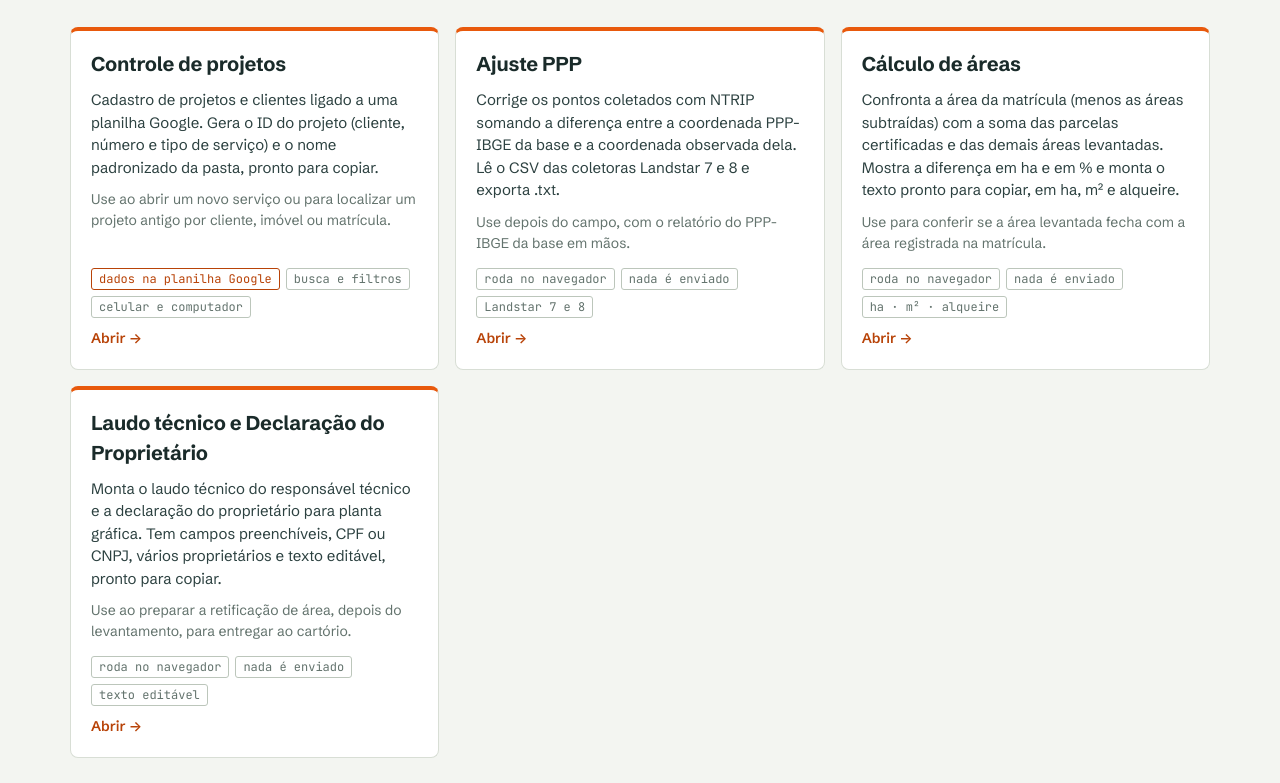
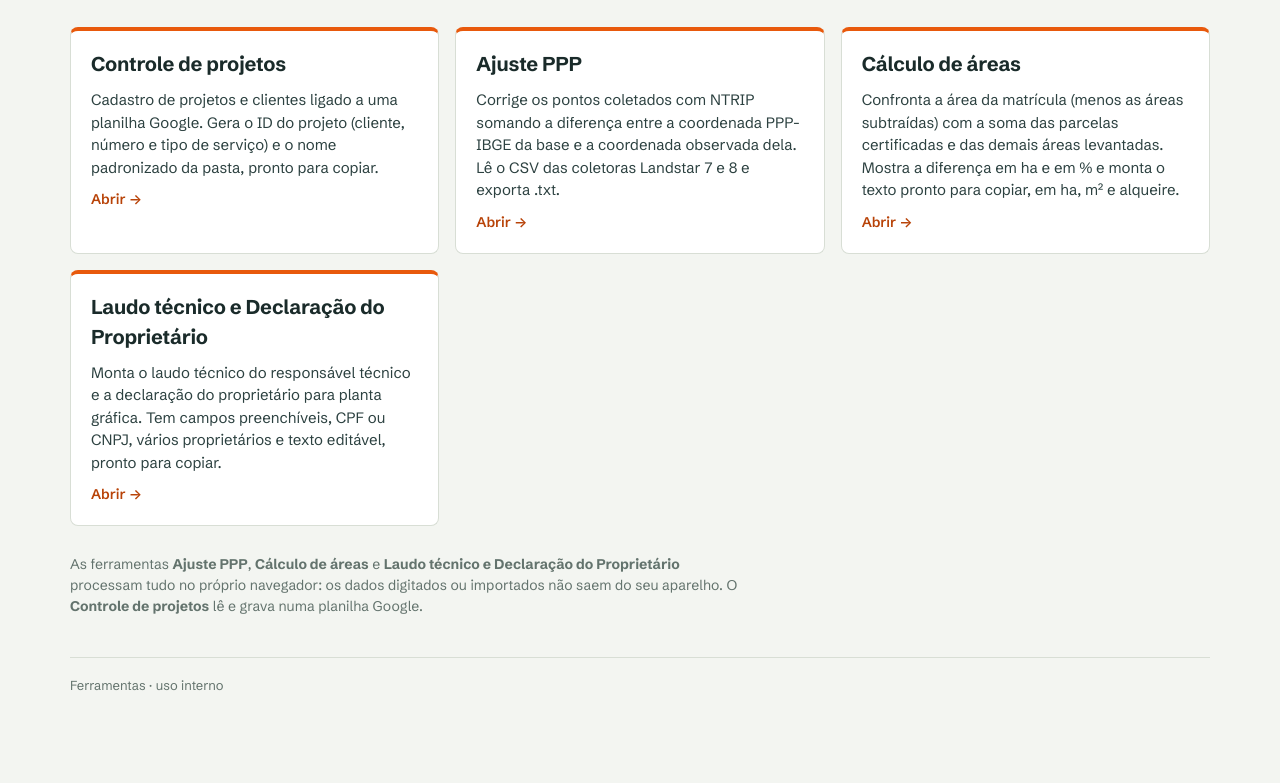
Before and after one commit to euberfabiosouza-cloud/ferramentas, a plain HTML site: page index.html in a window 1280 px wide. Shown: the part 158-941 px from the top of the page. After the commit the page ends 886 px from the top, so only its background shows below. Drawn offline with Linux system fonts and the light colour scheme.

Commit message:
Clean up index.html by removing unused content
Removed unnecessary paragraphs and chips from project control, PPP adjustment, area calculation, and technical report sections.

```diff
--- a/index.html
+++ b/index.html
@@ -66,12 +66,6 @@ main.wrap { padding-top: 28px; }
     <li class="card">
       <h2><a href="projetos/">Controle de projetos</a></h2>
       <p>Cadastro de projetos e clientes ligado a uma planilha Google. Gera o ID do projeto (cliente, número e tipo de serviço) e o nome padronizado da pasta, pronto para copiar.</p>
-      <p class="quando">Use ao abrir um novo serviço ou para localizar um projeto antigo por cliente, imóvel ou matrícula.</p>
-      <div class="chips">
-        <span class="chip dados">dados na planilha Google</span>
-        <span class="chip">busca e filtros</span>
-        <span class="chip">celular e computador</span>
-      </div>
       <span class="go" aria-hidden="true">Abrir →</span>
     </li>
 
@@ -79,12 +73,6 @@ main.wrap { padding-top: 28px; }
     <li class="card">
       <h2><a href="ppp/">Ajuste PPP</a></h2>
       <p>Corrige os pontos coletados com NTRIP somando a diferença entre a coordenada PPP-IBGE da base e a coordenada observada dela. Lê o CSV das coletoras Landstar 7 e 8 e exporta .txt.</p>
-      <p class="quando">Use depois do campo, com o relatório do PPP-IBGE da base em mãos.</p>
-      <div class="chips">
-        <span class="chip">roda no navegador</span>
-        <span class="chip">nada é enviado</span>
-        <span class="chip">Landstar 7 e 8</span>
-      </div>
       <span class="go" aria-hidden="true">Abrir →</span>
     </li>
 
@@ -92,24 +80,12 @@ main.wrap { padding-top: 28px; }
     <li class="card">
       <h2><a href="areas/">Cálculo de áreas</a></h2>
       <p>Confronta a área da matrícula (menos as áreas subtraídas) com a soma das parcelas certificadas e das demais áreas levantadas. Mostra a diferença em ha e em % e monta o texto pronto para copiar, em ha, m² e alqueire.</p>
-      <p class="quando">Use para conferir se a área levantada fecha com a área registrada na matrícula.</p>
-      <div class="chips">
-        <span class="chip">roda no navegador</span>
-        <span class="chip">nada é enviado</span>
-        <span class="chip">ha · m² · alqueire</span>
-      </div>
       <span class="go" aria-hidden="true">Abrir →</span>
     </li>
         <!-- ===================== LAUDO E DECLARAÇÃO ===================== -->
     <li class="card">
       <h2><a href="laudo/">Laudo técnico e Declaração do Proprietário</a></h2>
       <p>Monta o laudo técnico do responsável técnico e a declaração do proprietário para planta gráfica. Tem campos preenchíveis, CPF ou CNPJ, vários proprietários e texto editável, pronto para copiar.</p>
-      <p class="quando">Use ao preparar a retificação de área, depois do levantamento, para entregar ao cartório.</p>
-      <div class="chips">
-        <span class="chip">roda no navegador</span>
-        <span class="chip">nada é enviado</span>
-        <span class="chip">texto editável</span>
-      </div>
       <span class="go" aria-hidden="true">Abrir →</span>
     </li>
     <!--
```
